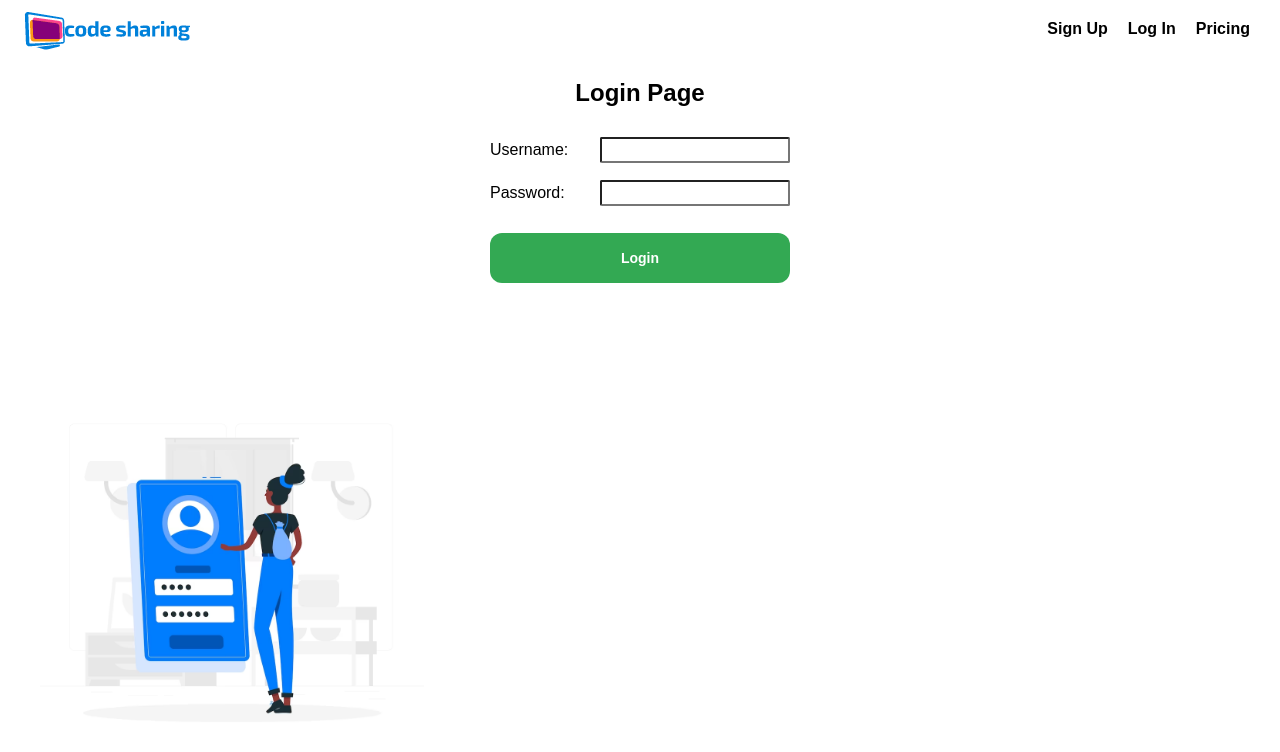
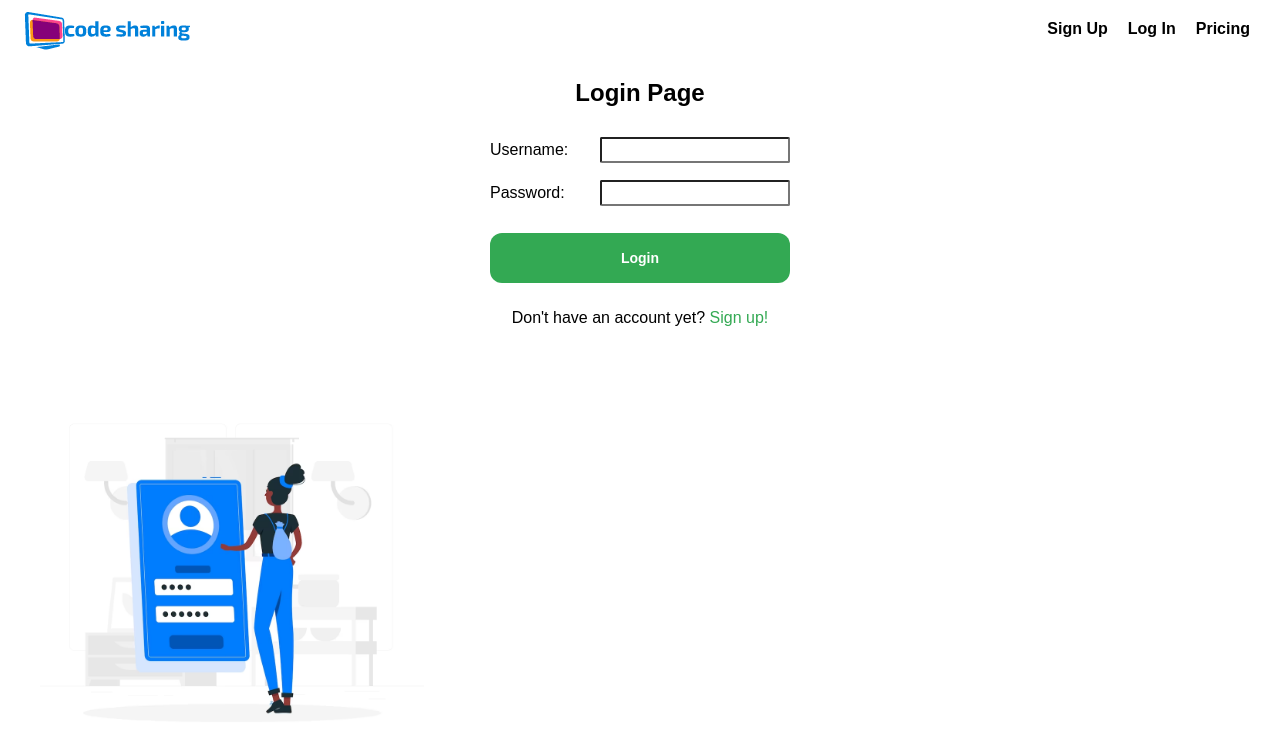
Before and after one commit to liya-oz/code-sharing, a React (Create React App) app in the folder project/: page /login in a window 1280 px wide. Shown: the top 752 px of the page. Built offline with nearby package versions, Linux system fonts and the light colour scheme.

Commit message:
add signup link to login-page

```diff
--- a/project/src/pages/LogInPage.css
+++ b/project/src/pages/LogInPage.css
@@ -10,3 +10,6 @@
     bottom: 20px;
     left: 40px;
 }
+span{
+color: #33a953;
+}
--- a/project/src/pages/LogInPage.js
+++ b/project/src/pages/LogInPage.js
@@ -1,8 +1,8 @@
-// LoginPage.js
 import React from "react";
 import LogIn from "../components/LogIn";
 import loginImage from "../images/login.avif"
 import "./LogInPage.css"
+import { Link } from "react-router-dom";
 
 
 const LoginPage = () => {
@@ -15,6 +15,10 @@
       <h2>Login Page</h2>
       <LogIn onLogin={handleLogin} />
       <img src={loginImage} alt="login" className="logInImg" />
+      <p>
+        Don't have an account yet?
+        <Link to="/signup" style={{ textDecoration: "none" }}> <span>Sign up!</span></Link>
+      </p>
     </div>
   );
 };
--- a/project/src/pages/MainPAge.js
+++ b/project/src/pages/MainPAge.js
@@ -10,9 +10,7 @@
   return (
     <div className="container">
       <div className="btn-container">
-        {/* <Link to="/" >
-          <Button label="Home" className="home-button" />
-        </Link> */}
+
         <Button label="Save" />
         <Button label="Share" />
       </div>
```
Also changed, not shown: 1 other file (tests, documents, lock files or other folders).
